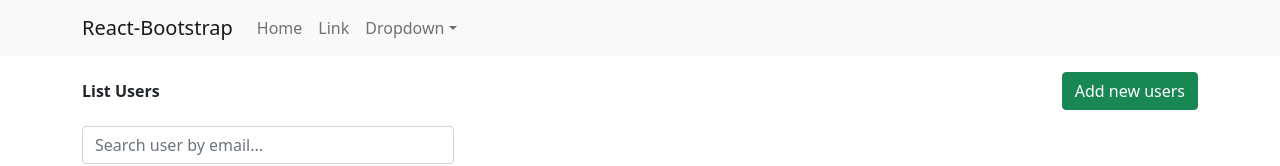
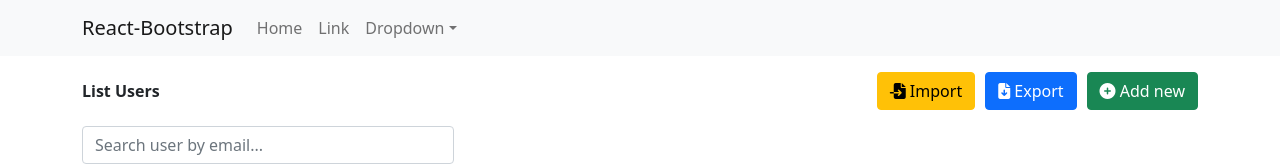
Before and after one commit to NgocDuong9/Todo-App, a React (Create React App) app: page / in a window 1280 px wide. Shown: the top 166 px of the page. Built offline with nearby package versions, Linux system fonts and the light colour scheme; no server answers.

Commit message:
Import export data scv
desigin giao diện import export

```diff
--- a/src/App.scss
+++ b/src/App.scss
@@ -11,12 +11,3 @@ code {
   font-family: source-code-pro, Menlo, Monaco, Consolas, 'Courier New',
     monospace;
 }
-
-.app-container {
-  .add-new {
-    display: flex;
-    align-items: center;
-    justify-content: space-between;
-  }
-
-}
--- a/src/components/TableUsers.js
+++ b/src/components/TableUsers.js
@@ -8,6 +8,7 @@ import _ from "lodash";
 import ModalConfirm from "./ModalComfirm";
 import { debounce } from "lodash";
 import "./TableUsers.scss";
+import { CSVLink } from "react-csv";
 
 const TableUsers = (props) => {
   const [listUsers, setListUsers] = useState([]);
@@ -95,20 +96,42 @@ const TableUsers = (props) => {
     }
   }, 500);
 
+  const csvData = [
+    ["firstname", "lastname", "email"],
+    ["Ahmed", "Tomi", "ah@smthing.co.com"],
+    ["Raed", "Labes", "rl@smthing.co.com"],
+    ["Yezzi", "Min l3b", "ymin@cocococo.com"],
+  ];
+
   return (
     <>
       <div className="my-3 add-new">
         <span>
           <b>List Users</b>
         </span>
+        <div className="group-btns">
+          <label htmlFor="import" className="btn btn-warning">
+            <i className="fa-solid fa-file-import"></i> Import
+          </label>
+          <input id="import" type="file" hidden />
+
+          <CSVLink
+            data={csvData}
+            filename={"users.csv"}
+            className="btn btn-primary"
+            target="_blank"
+          >
+            <i className="fa-solid fa-file-arrow-down"></i> Export
+          </CSVLink>
           <button
             className="btn btn-success"
             onClick={() => {
               setIsCheckModalSHow(true);
             }}
           >
-          Add new users{" "}
+            <i className="fa-solid fa-circle-plus"></i> Add new
           </button>
+        </div>
       </div>
       <div className="col-4 my-3">
         <input
--- a/src/components/TableUsers.scss
+++ b/src/components/TableUsers.scss
@@ -6,3 +6,16 @@
        padding: 0 2px;
     }
 }
+
+
+.add-new {
+    display: flex;
+    align-items: center;
+    justify-content: space-between;
+
+    .group-btns {
+        display: flex;
+        gap: 10px;
+
+    }
+}
```
Lines whose indentation alone changed are shown as unchanged.
